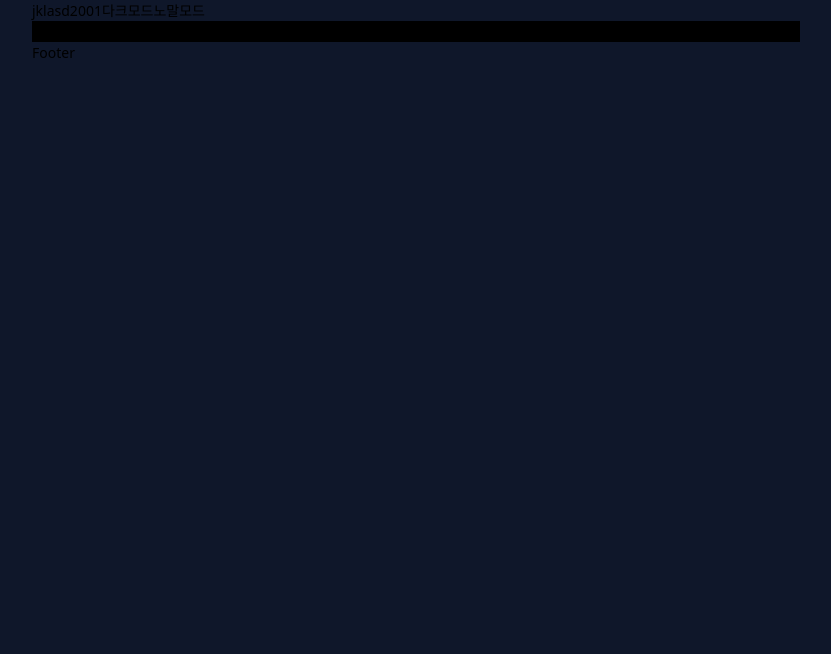
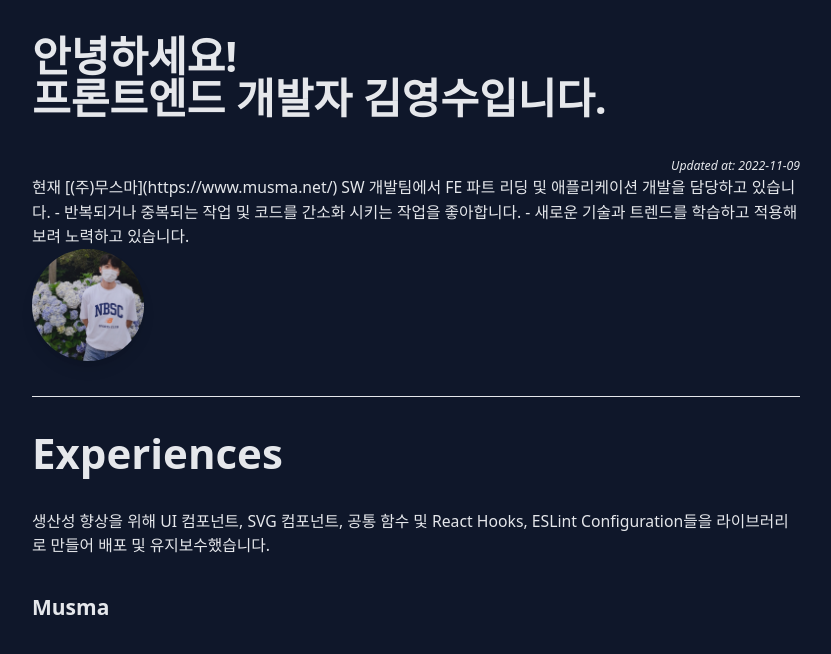
Before and after one commit to jklasd2001/my-blog, a Gatsby site: page / in a window 1280 px wide. Shown: the whole page, without its empty margins (224-1055 px from the left). Built offline with nearby package versions, Linux system fonts and the light colour scheme; Gatsby itself is replaced by a stand-in of ours.

Commit message:
feat: 프로필 이미지 images 폴더에 추가

```diff
--- a/src/components/Footer/Footer.tsx
+++ b/src/components/Footer/Footer.tsx
@@ -1,3 +1,8 @@
 export const Footer = () => {
-  return <footer>Footer</footer>
+  return (
+    <footer className="text-white bg-slate-400">
+      <p>김영수</p>
+      <a>jklasd2001@gmail.com</a>
+    </footer>
+  )
 }
--- a/src/components/Header/Header.tsx
+++ b/src/components/Header/Header.tsx
@@ -1,24 +1,15 @@
+import { Link } from 'gatsby'
+
 export const Header = ({ siteTitle }: { siteTitle: string }) => (
-  <header className="bg-whit flex dark:bg-black">
-    <div>jklasd2001</div>
+  <header className="flex p-6 border-b-slate-200">
+    <Link to="/">Logo</Link>
 
-    <div>
-      <button
-        className=""
-        onClick={() => {
-          localStorage.theme = 'dark'
-        }}
-      >
-        다크모드
-      </button>
-      <button
-        className=""
-        onClick={() => {
-          localStorage.theme = 'light'
-        }}
-      >
-        노말모드
-      </button>
-    </div>
+    <nav className="text-white ml-auto">
+      <ul className="flex gap-4">
+        <Link to="/resume">About me</Link>
+        <Link to="/blog">Blog</Link>
+        <Link to="https://github.com/jklasd2001">Github</Link>
+      </ul>
+    </nav>
   </header>
 )
--- a/src/components/Layout/Layout.tsx
+++ b/src/components/Layout/Layout.tsx
@@ -1,38 +1,14 @@
 import { Fragment } from 'react'
 
-import { useStaticQuery, graphql } from 'gatsby'
-
-import { Footer, Header, Container } from 'src/components'
-
-import {} from '../Container'
+import { Container } from 'src/components'
 
 export const Layout = ({ children }: any) => {
-  const data = useStaticQuery(graphql`
-    query SiteTitleQuery {
-      site {
-        siteMetadata {
-          title
-        }
-      }
-    }
-  `)
-
-  console.log(data)
-
   return (
     <Fragment>
       <Container>
-        <Header siteTitle={data.site.siteMetadata?.title || `Title`} />
-        <div
-          style={{
-            margin: `0 auto`,
-            maxWidth: `var(--size-content)`,
-            padding: `var(--size-gutter)`,
-          }}
-        >
-          <main>{children}</main>
-        </div>
-        <Footer />
+        {/* <Header siteTitle={data.site.siteMetadata?.title || `Title`} /> */}
+        <main className="text-gray-200">{children}</main>
+        {/* <Footer /> */}
       </Container>
     </Fragment>
   )
--- a/src/components/index.ts
+++ b/src/components/index.ts
@@ -1,4 +1,5 @@
 export * from './Container'
+export * from './Divider'
 export * from './Footer'
 export * from './Header'
 export * from './Layout'
--- a/src/pages/index.tsx
+++ b/src/pages/index.tsx
@@ -1,16 +1,40 @@
-import { Seo, Layout } from 'src/components'
+/**
+ * https://www.gatsbyjs.com/plugins/gatsby-plugin-image
+ */
+import { StaticImage } from 'gatsby-plugin-image'
+
+import { Seo, Layout, Divider } from 'src/components'
 
 const IndexPage = () => (
-  <Layout>
-    <div className="bg-black">반갑습니다. 웹 프론트엔드 개발자 김영수입니다.</div>
+  <Layout className="">
+    <h1 id="about" className="">
+      안녕하세요!
+      <br /> 프론트엔드 개발자 김영수입니다.
+    </h1>
+    <div className="text-right">
+      <i className="text-sm">Updated at: 2022-11-09</i>
+    </div>
+    <p>
+      현재 [(주)무스마](https://www.musma.net/) SW 개발팀에서 FE 파트 리딩 및 애플리케이션 개발을
+      담당하고 있습니다. - 반복되거나 중복되는 작업 및 코드를 간소화 시키는 작업을 좋아합니다. -
+      새로운 기술과 트렌드를 학습하고 적용해보려 노력하고 있습니다.
+    </p>
+
+    <StaticImage
+      src="../images/my-profile.jpeg"
+      alt="Profile"
+      className="rounded-full w-32 h-32 shadow-lg"
+    />
+    <Divider />
+    <h1 id="">Experiences</h1>
+    <p>
+      생산성 향상을 위해 UI 컴포넌트, SVG 컴포넌트, 공통 함수 및 React Hooks, ESLint
+      Configuration들을 라이브러리로 만들어 배포 및 유지보수했습니다.
+    </p>
+    <h4>Musma</h4>
   </Layout>
 )
 
-/**
- * Head export to define metadata for the page
- *
- * See: https://www.gatsbyjs.com/docs/reference/built-in-components/gatsby-head/
- */
 export const Head = () => <Seo title="Home" />
 
 export default IndexPage
```
Also changed, not shown: src/images/example.png (deleted), src/images/my-profile.jpeg (added).
